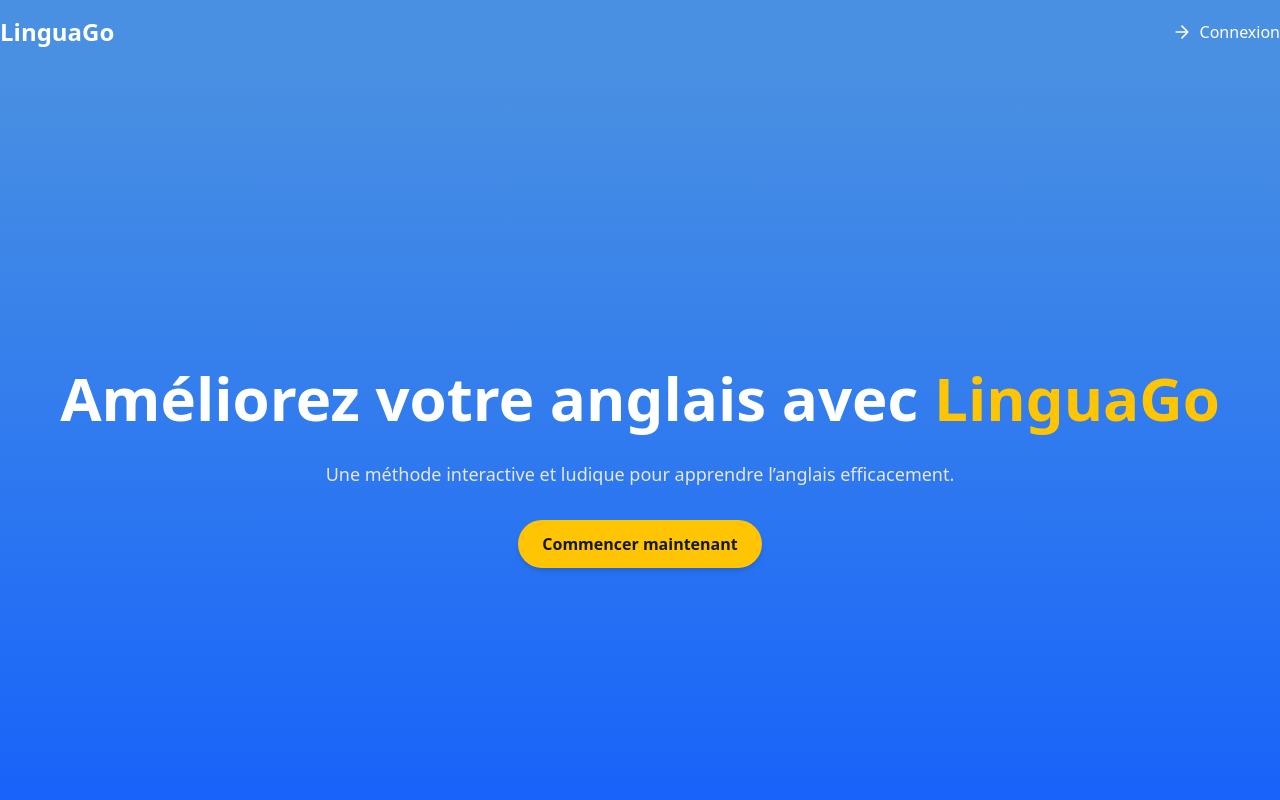
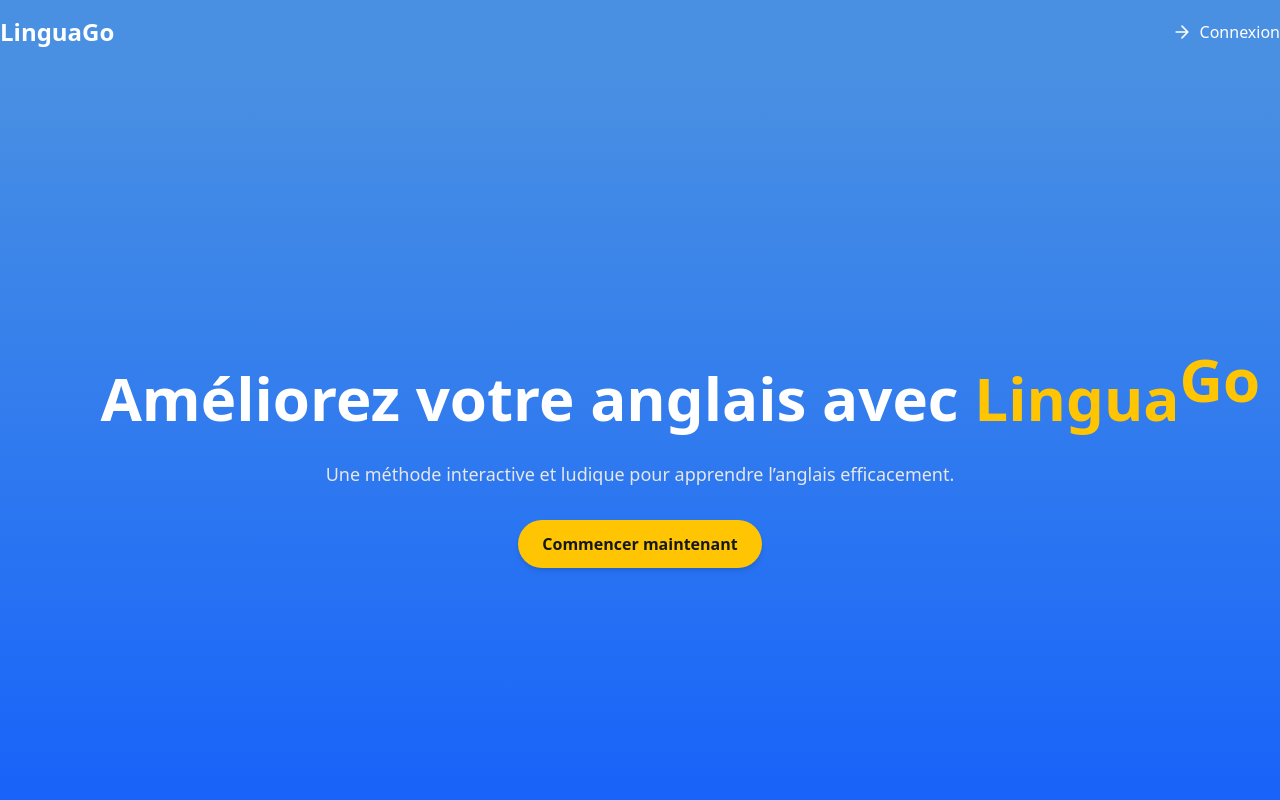
Before and after one commit to LucasBertaud/LinguaGo, a Vue app in the folder client/: page / in a window 1280 px wide. Shown: the top 800 px of the page. Built offline with nearby package versions, Linux system fonts and the light colour scheme.

Commit message:
feat(Hero): Add animate bounce to 'Go'.

```diff
--- a/client/src/components/Home/Hero.vue
+++ b/client/src/components/Home/Hero.vue
@@ -2,7 +2,7 @@
     <section
         class="w-full h-screen flex flex-col items-center justify-center text-center bg-gradient-to-b from-primary to-blue-600 text-white px-6">
         <h1 class="text-6xl font-extrabold leading-tight mb-6">
-            Améliorez votre anglais avec <span class="text-secondary">LinguaGo</span>
+            Améliorez votre anglais avec <span class="text-secondary">Lingua<span class="animate-bounce md:absolute">Go</span></span>
         </h1>
         <p class="text-lg text-gray-200 mb-8">
             Une méthode interactive et ludique pour apprendre l’anglais efficacement.
```
